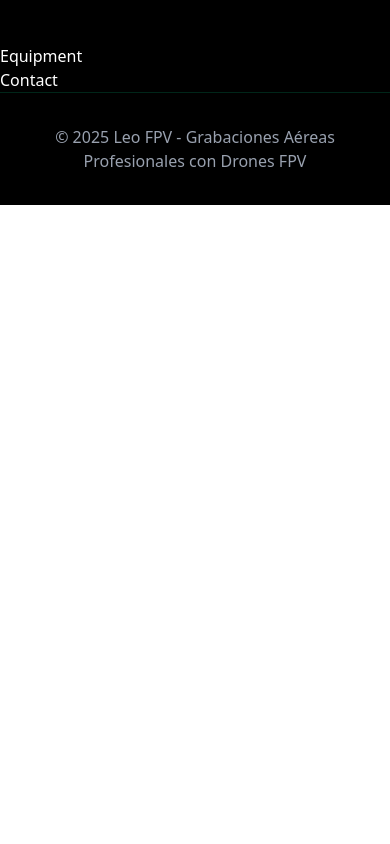
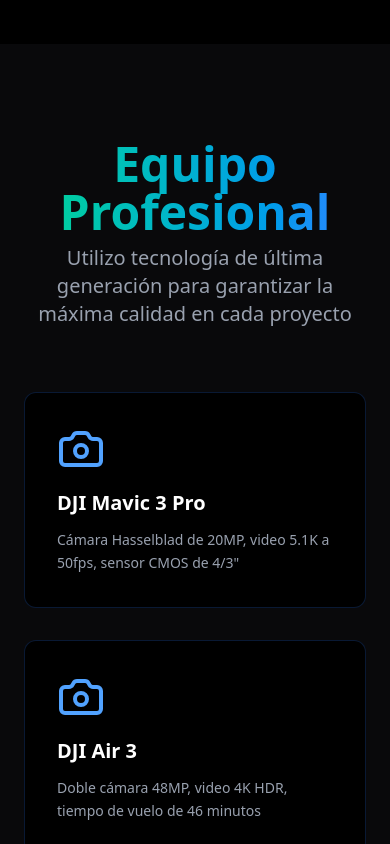
Before and after one commit to MeeGroB/leo-fpv, a React (Vite) app: page / in a window 390 px wide. Shown: the part 7353-8197 px from the top of the page. Before the commit the page ends 7558 px from the top, so only its background shows below. Built offline with nearby package versions, Linux system fonts and the light colour scheme.

Commit message:
add equipment section

```diff
--- a/src/components/Equipment.tsx
+++ b/src/components/Equipment.tsx
@@ -1,7 +1,76 @@
+
+import { Camera, Cpu, Battery, Radio } from "lucide-react";
+
+const equipment = [
+  {
+    icon: Camera,
+    name: 'DJI Mavic 3 Pro',
+    specs: 'Cámara Hasselblad de 20MP, video 5.1K a 50fps, sensor CMOS de 4/3"'
+  },
+  {
+    icon: Camera,
+    name: 'DJI Air 3',
+    specs: 'Doble cámara 48MP, video 4K HDR, tiempo de vuelo de 46 minutos'
+  },
+  {
+    icon: Cpu,
+    name: 'DJI Mini 4 Pro',
+    specs: 'Ultra compacto, 4K/60fps, detección de obstáculos omnidireccional'
+  },
+  {
+    icon: Radio,
+    name: 'Control DJI RC Pro',
+    specs: 'Pantalla integrada de 5.5", transmisión OcuSync 3.0+, alcance de 15km'
+  },
+  {
+    icon: Battery,
+    name: 'Baterías Inteligentes',
+    specs: 'Sistema de carga múltiple, gestión térmica avanzada, autonomía extendida'
+  },
+  {
+    icon: Camera,
+    name: 'Filtros ND & Polarizados',
+    specs: 'Set completo de filtros profesionales para condiciones de luz variables'
+  }
+];
 
 const Equipment = () => {
   return (
-    <div>Equipment</div>
+    <section id="equipo" className="py-24 bg-zinc-950">
+      <div className="max-w-7xl mx-auto px-6">
+        <div className="text-center mb-16">
+          <h2 className="text-5xl font-bold bg-linear-to-r from-emerald-400 to-blue-500 bg-clip-text text-transparent mb-2">Equipo Profesional</h2>
+          <p className="text-gray-400 text-xl max-w-3xl mx-auto">
+            Utilizo tecnología de última generación para garantizar la máxima calidad en cada proyecto
+          </p>
+        </div>
+
+        <div className="grid md:grid-cols-2 lg:grid-cols-3 gap-8">
+          {equipment.map((item,index)=>(
+            <div
+              key={index}
+              className="bg-black border border-blue-500/20 rounded-xl p-8 hover:border-blue-400 transition-all duration-300"
+            >
+              <item.icon className="w-12 h-12 text-blue-400 mb-4" />
+              <h3 className="text-xl font-bold mb-3 text-white">{item.name}</h3>
+              <p className="text-gray-400 text-sm leading-relaxed">{item.specs}</p>
+            </div>
+          ))}
+
+        </div>
+
+        <div className="mt-16 bg-black border border-green-500/20 rounded-xl p-8">
+          <h3 className="text-2xl font-bold mb-4 bg-linear-to-r from-green-400 to-emerald-500 bg-clip-text text-transparent">Certificaciones y Seguridad</h3>
+          <p className="text-gray-300 leading-relaxed">
+            Todos mis vuelos se realizan cumpliendo con la normativa vigente de aviación civil.
+            Cuento con licencia de piloto de drones profesional, seguro de responsabilidad civil
+            y todos los permisos necesarios para operaciones comerciales. Tu proyecto está en manos
+            seguras y profesionales.
+          </p>
+        </div>
+
+      </div>
+    </section>
   )
 }
 
```
